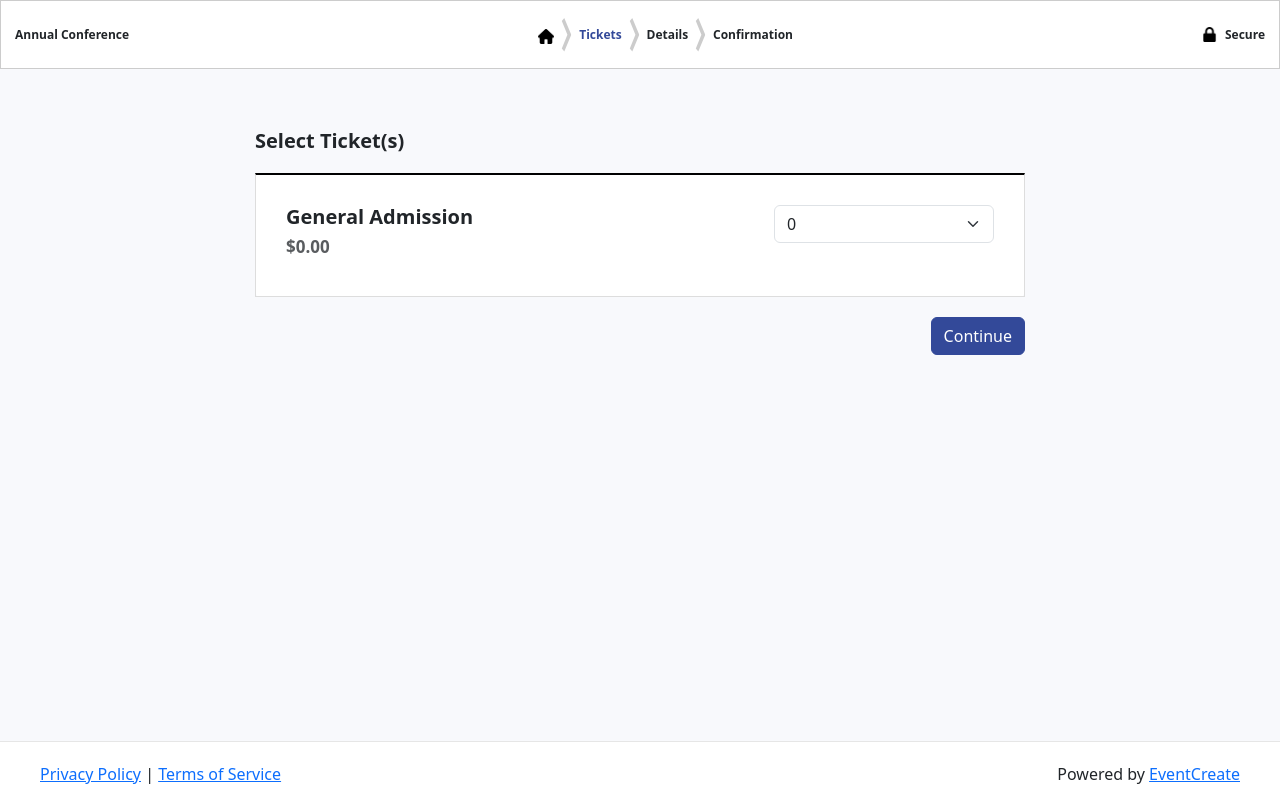
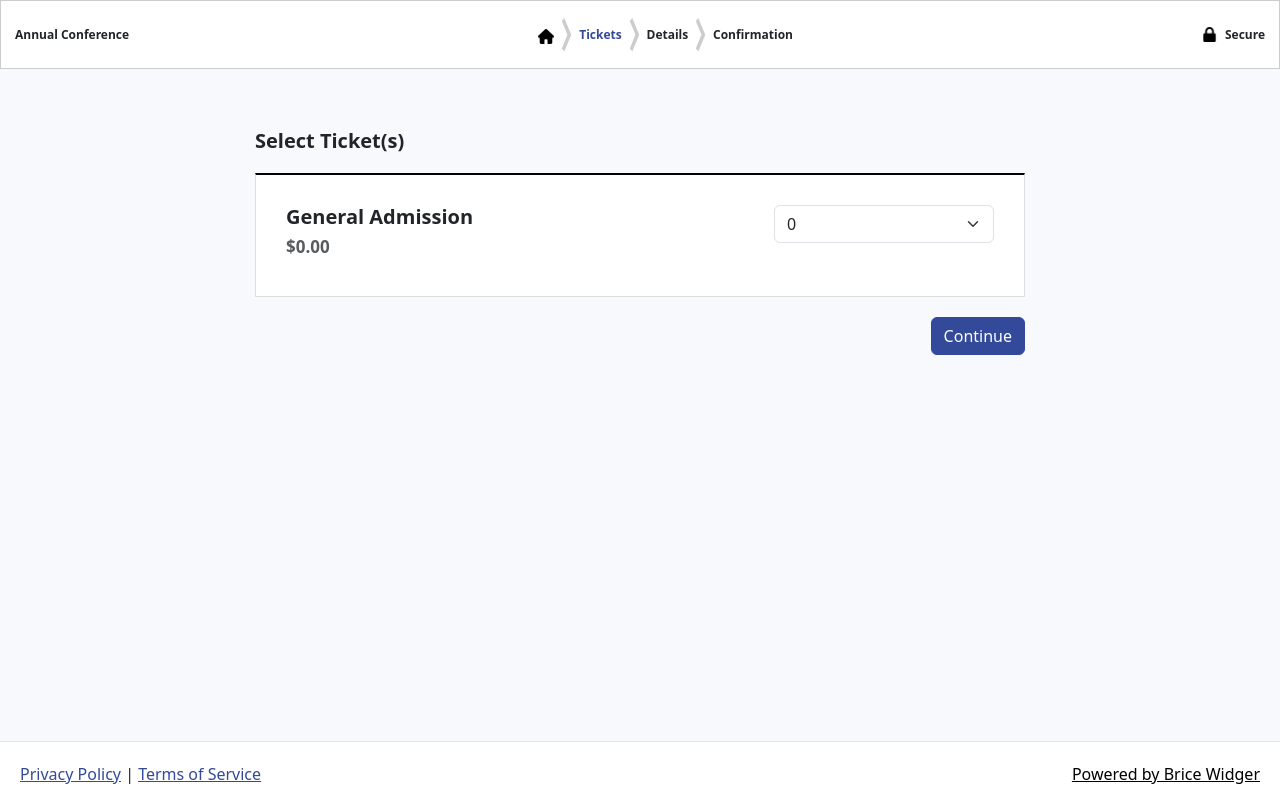
Before and after one commit to BriceWidger/event-planner, a React (Create React App) app: page /tickets in a window 1280 px wide. Built offline with nearby package versions, Linux system fonts and the light colour scheme.

Commit message:
modified:   src/components/homepage/footer/FooterTwo.jsx

```diff
--- a/src/components/homepage/footer/FooterTwo.jsx
+++ b/src/components/homepage/footer/FooterTwo.jsx
@@ -1,15 +1,8 @@
 import React from "react";
-
-
-
-
-
-// CONTINUE WORKING ON THE FOOTERTWO COMPONENT IN SELECT TICKETS
-
-
 
 const FooterTwo = () => {
   return (
+    <div className="footer-container">
       <div
         className="checkout-tos sticky"
         style={{
@@ -24,37 +17,76 @@ const FooterTwo = () => {
           display: "flex",
           justifyContent: "space-between",
           alignItems: "center",
+          gap: "10px",
+          flexWrap: "wrap",
         }}
       >
-      <div style={{ marginLeft: "20px" }}>
-        <a
-          href="https://www.eventcreate.com/privacy"
-          target="_blank"
-          rel="noopener noreferrer"
+        <div
+          style={{
+            flex: "1 1 auto",
+            textAlign: "left",
+          }}
+          className="footer-links"
+        >
+          <span
+            style={{
+              color: "#334999",
+              textDecoration: "underline",
+              cursor: "pointer",
+            }}
           >
             Privacy Policy
-        </a>{" "}
+          </span>{" "}
           |{" "}
-        <a
-          href="https://www.eventcreate.com/terms"
-          target="_blank"
-          rel="noopener noreferrer"
+          <span
+            style={{
+              color: "#334999",
+              textDecoration: "underline",
+              cursor: "pointer",
+            }}
           >
             Terms of Service
-        </a>
+          </span>
         </div>
-      <div style={{ marginRight: "20px", textAlign: "right" }}>
-        Powered by{" "}
-        <a
-          className="poweredbyec"
-          href="https://www.eventcreate.com/?utm_source=eventwebsite&amp;utm_medium=websitebanner&amp;utm_content=669791"
-          target="_blank"
-          rel="noopener noreferrer"
+        <div
+          style={{
+            flex: "1 1 auto",
+            textAlign: "right",
+          }}
+          className="footer-powered"
         >
-          EventCreate{" "}
-          <i className="fa-regular fa-arrow-up-right-from-square"></i>
-        </a>
+          <span
+            style={{
+              color: "black",
+              textDecoration: "underline",
+              cursor: "pointer",
+            }}
+          >
+            Powered by Brice Widger
+          </span>
         </div>
+      </div>
+      <style>
+        {`
+          .footer-container .checkout-tos {
+            display: flex;
+            flex-direction: row; /* Default row layout */
+          }
+
+          @media (max-width: 768px) {
+            .footer-container .checkout-tos {
+              flex-direction: column; /* Stack elements in a column */
+              align-items: center; /* Center align items vertically */
+              justify-content: center; /* Center horizontally */
+            }
+            .footer-container .footer-links, .footer-container .footer-powered {
+              flex: 1 1 100%; /* Full width for each row */
+              text-align: center; /* Center text horizontally */
+              margin: 10px 0; /* Add spacing between rows */
+            }
+          }
+        `}
+      </style>
     </div>
   );
 };
```
Lines whose indentation alone changed are shown as unchanged.
